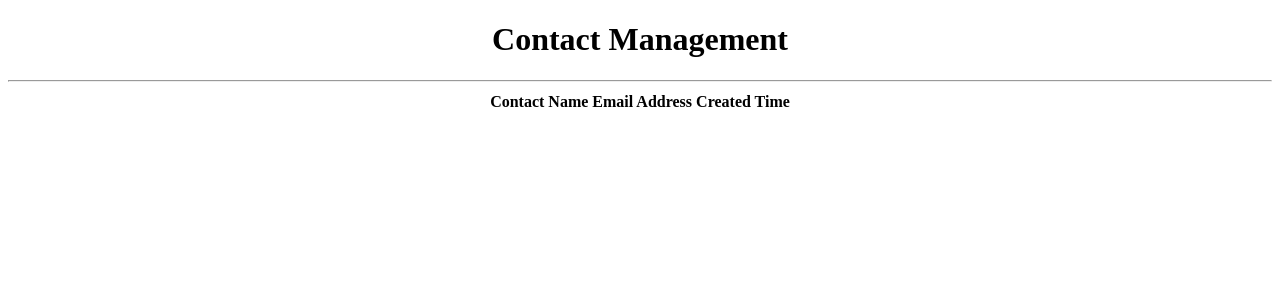
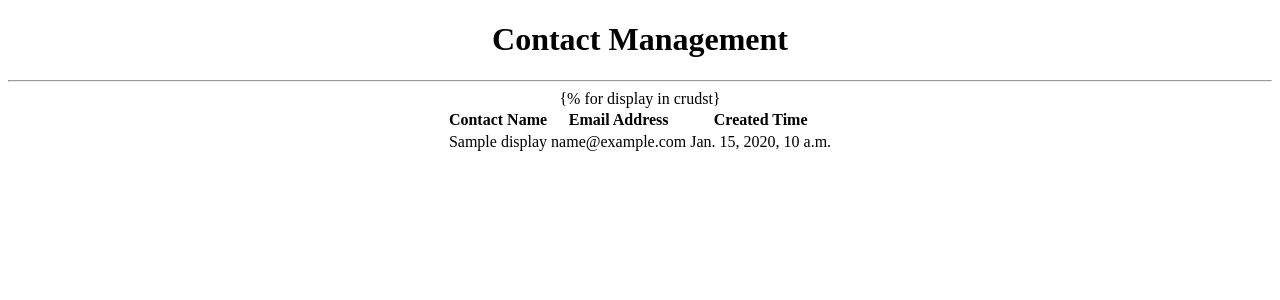
Before and after one commit to nightingail12/Regina_Santos, a Django app: template contacts/template/index.html in a window 1280 px wide. Shown: the top 300 px of the page. Run offline with Django 4.2, Linux system fonts and the light colour scheme; the template is opened without the code that fills it: most values are stand-ins (such as "Sample title", 1, 10 or a date in 2020); lists and menus that the app fills with data are empty; parts of the project's set-up code (start-up, migrations or seed data) failed here and were passed over.

Commit message:
Added url pathways

```diff
--- a/contacts/contacts/models.py
+++ b/contacts/contacts/models.py
@@ -4,3 +4,4 @@ class crudst(models.Model):
     contact_name = models.CharField(max_length = 100)
     contact_email = models.CharField(max_length = 100)
     contact_notes = models.CharField(max_length = 500)
+    contact_time = models.Datefield()
--- a/contacts/contacts/urls.py
+++ b/contacts/contacts/urls.py
@@ -16,7 +16,10 @@ Including another URLconf
 """
 from django.contrib import admin
 from django.urls import path
+from . import views
 
 urlpatterns = [
     path("admin/", admin.site.urls),
+    path('', views.display),
+    path('new_contact', views.contact_insert, name = 'contact_insert')
 ]
--- a/contacts/template/index.html
+++ b/contacts/template/index.html
@@ -14,8 +14,11 @@
                 <th>Email Address</th>
                 <th>Created Time</th>
             </tr>
+            {% for display in crudst}
             <tr>
-
+                <td>{{display.contact_name}}</td>
+                <td>{{display.contact_email}}</td>
+                <td>{{display.contact_time}}</td>
             </tr>
         </table>
     </center>
```
Also changed, not shown: contacts/contacts/views.py (+8 -4 lines), contacts/template/new_contact.html (+12 -0 lines).
